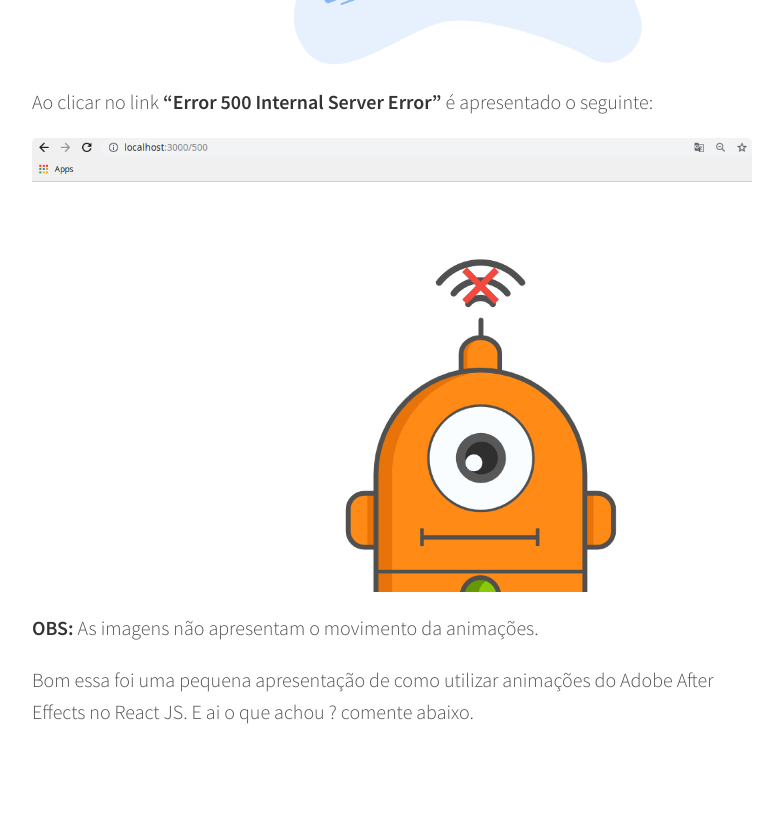
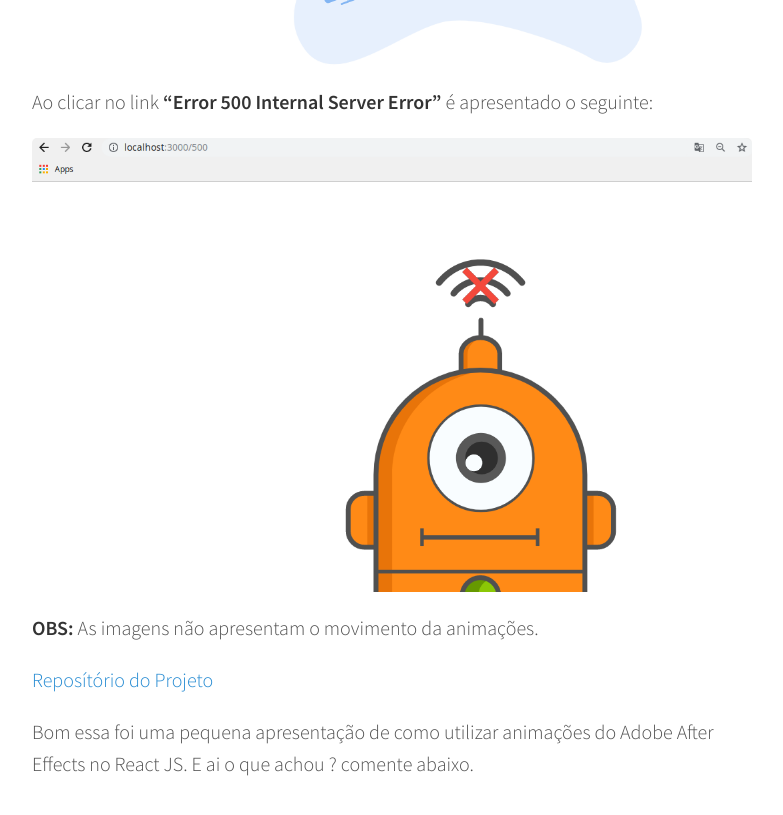
Before and after one commit to paulodutra/paulodutra.github.io, a Jekyll site: the page built from _posts/2019-12-05-animacoes-do-adobe-after-effects-no-react-js.md, in a window 1280 px wide and 900 px high, scrolled down 6789 px. Shown: the top 815 px of the window, without its empty margins (248-1031 px from the left). Built offline with Jekyll 4.4.1, drawn with Linux system fonts in a browser that asks for light colours; comment, search, counter and statistics services are not loaded.

Commit message:
foi adicionado o link do repositório no post

```diff
--- a/_posts/2019-12-05-animacoes-do-adobe-after-effects-no-react-js.md
+++ b/_posts/2019-12-05-animacoes-do-adobe-after-effects-no-react-js.md
@@ -85,4 +85,6 @@ Ao clicar no link **"Error 500 Internal Server Error"** é apresentado o seguint
 
 **OBS:** As imagens não apresentam o movimento da animações.
 
+<a href="https://github.com/paulodutra/example-reactjs-bodymovin" target="__blank">Reposítório do Projeto</a>
+
 Bom essa foi uma pequena apresentação de como utilizar animações do Adobe After Effects no React JS. E ai o que achou ? comente abaixo.
```
